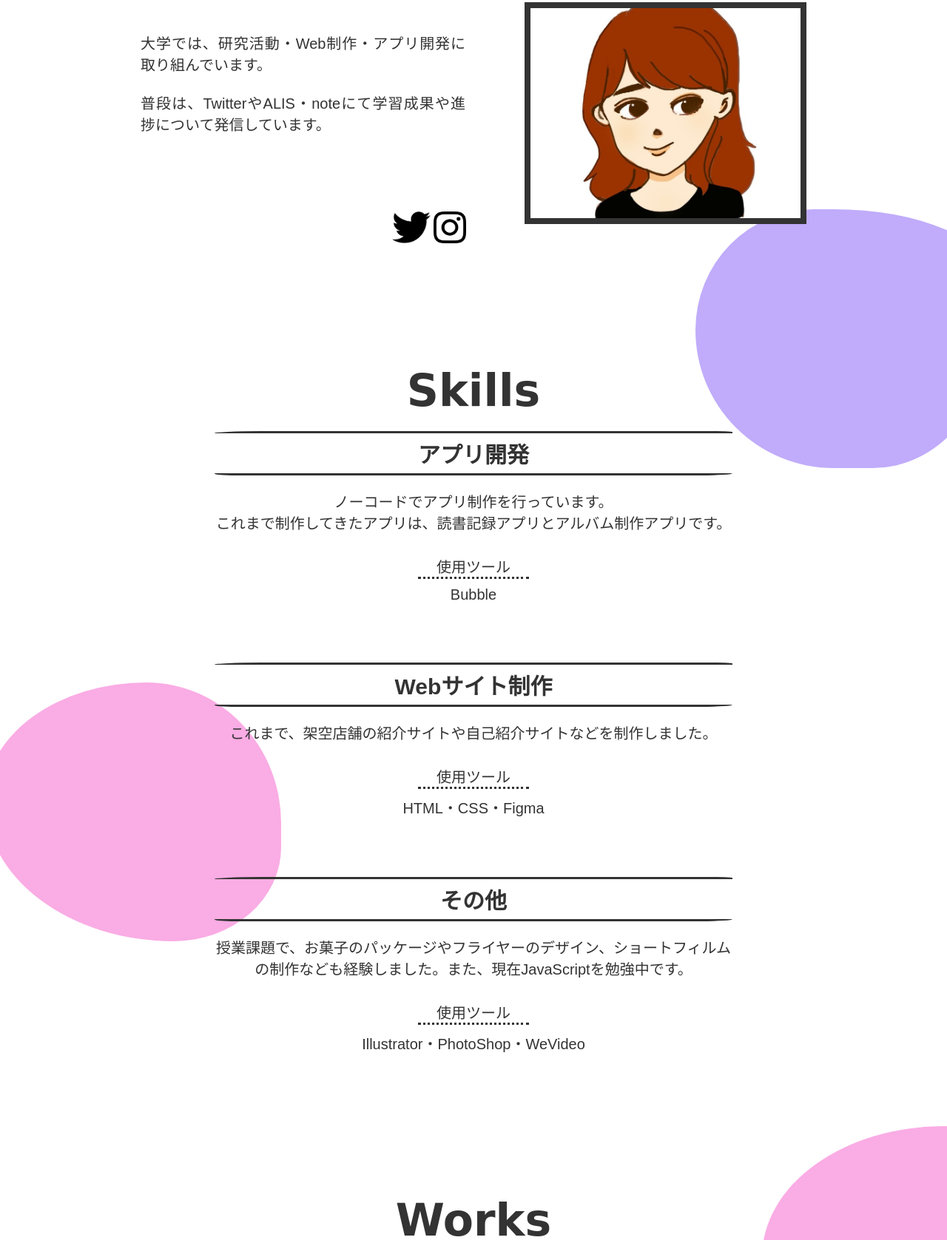
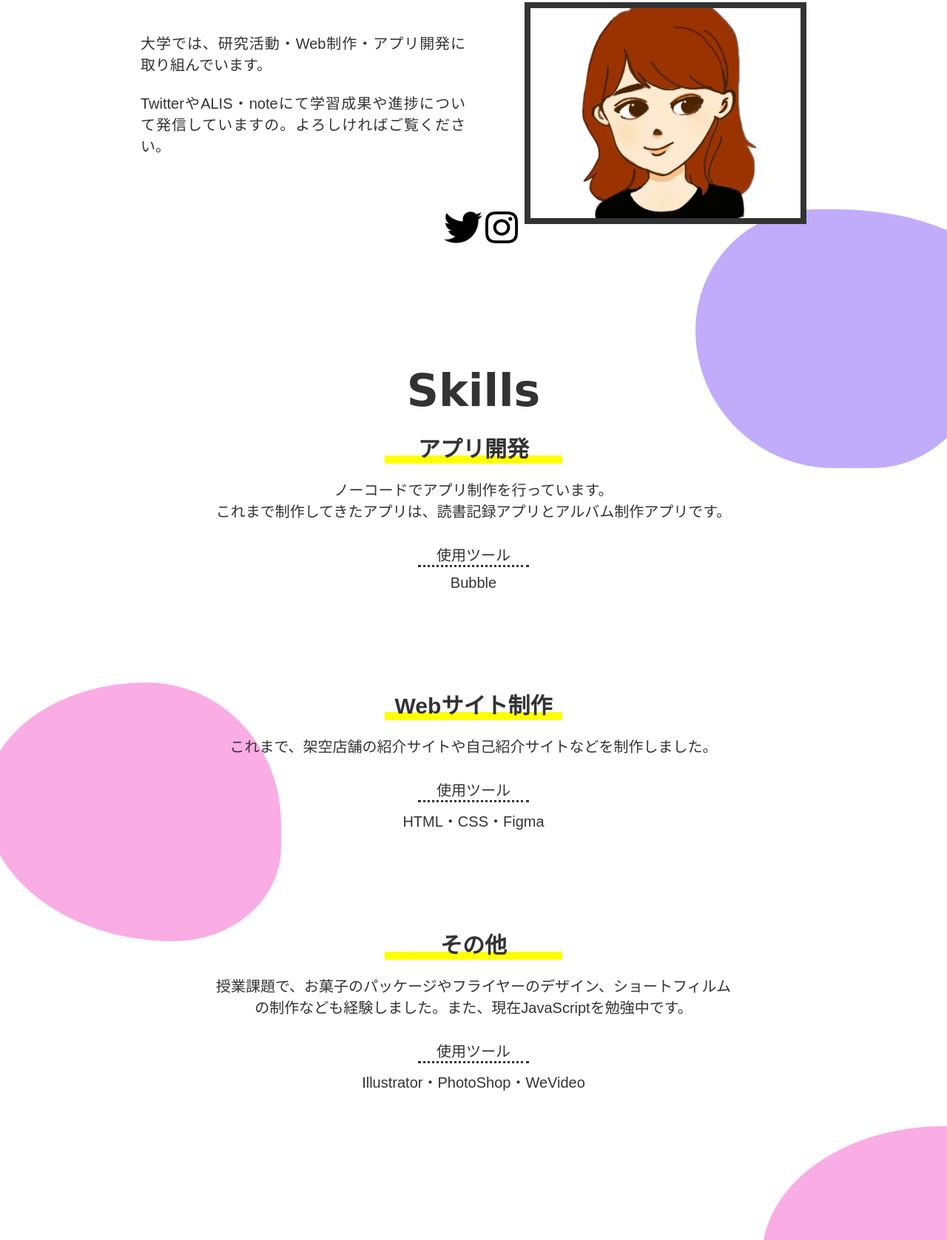
Before and after one commit to Asuka-ugok/Asuka-ugok.github.io, a plain HTML site: page Asuka-ugok.github.io-main/index.html in a window 1280 px wide. Shown: the part 957-2634 px from the top of the page at 74% size. Drawn offline with Linux system fonts and the light colour scheme; some packages are replaced by stand-ins of ours; a web font is replaced by a local one.

Commit message:
Add files via upload
見出しの位置調整
文章修正

```diff
--- a/Asuka-ugok.github.io-main/style.css
+++ b/Asuka-ugok.github.io-main/style.css
@@ -116,7 +116,7 @@ a:hover{
 .profile-sns {
   position: absolute;
   top: 483px;
-  left: 390px;
+  left: 460px;
 }
 
 .profile > img {
@@ -157,19 +157,29 @@ a:hover{
 
 .discription2 {
   width:700px;
+/*  height: 350px;*/
   font-size: 20px;
   margin:0 auto;
+  margin-bottom: 130px;
 }
 
 
 .skillTitle {
+  margin: 0 auto;
+  width: 240px;
 /*  margin-left: 10px;*/
 /*  border-bottom: solid 2.5px;*/
-  padding: 5px 0;
+/*  text-decoration: underline;*/
+/*  text-underline-position: above;*/
+  background:linear-gradient(transparent 75%, #FFFF00 0%);
+
+/*  padding: 2px 0;*/
   margin-bottom: 20px;
+/*
   border-bottom: solid;
   border-top: solid;
   border-radius: 9% 5% 6% 4%/5% 2% 5% 4%;
+*/
 }
 
 .skill-name {
@@ -179,6 +189,7 @@ margin: 0 auto;
   margin-top: 30px;
   margin-bottom: 10px;
 }
+
 
 
 
@@ -348,6 +359,7 @@ footer{
 
 
 .center{
+  padding-top: 90px;
   text-align: center;
   border-bottom: solid 3px;
 /*  border-radius: 95% 5% 4%;*/
@@ -363,7 +375,7 @@ footer{
   display: flex;
   align-items: center;
   justify-content: center;
-  padding-top: 100px;
+  padding-top: 40px;
   margin-bottom: 20px;
 }
 
```
Also changed, not shown: Asuka-ugok.github.io-main/index.html (+1 -1 lines), Asuka-ugok.github.io-main/works.html (+2 -2 lines).
